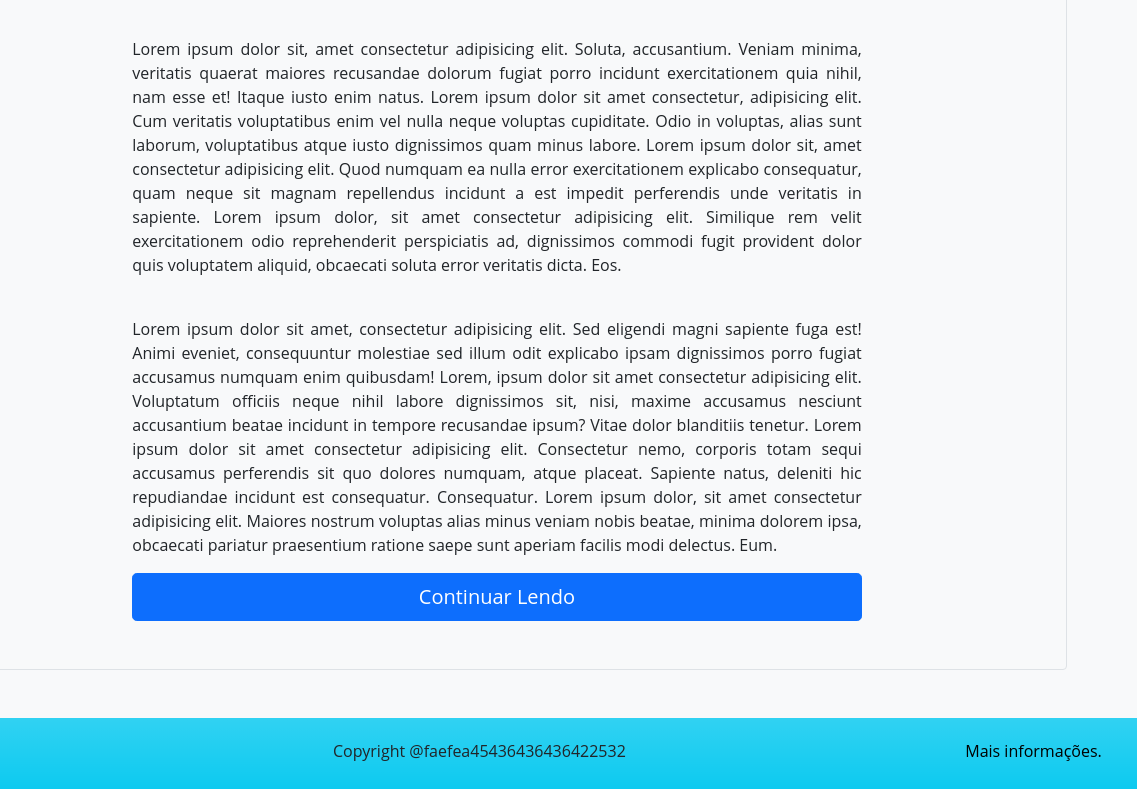
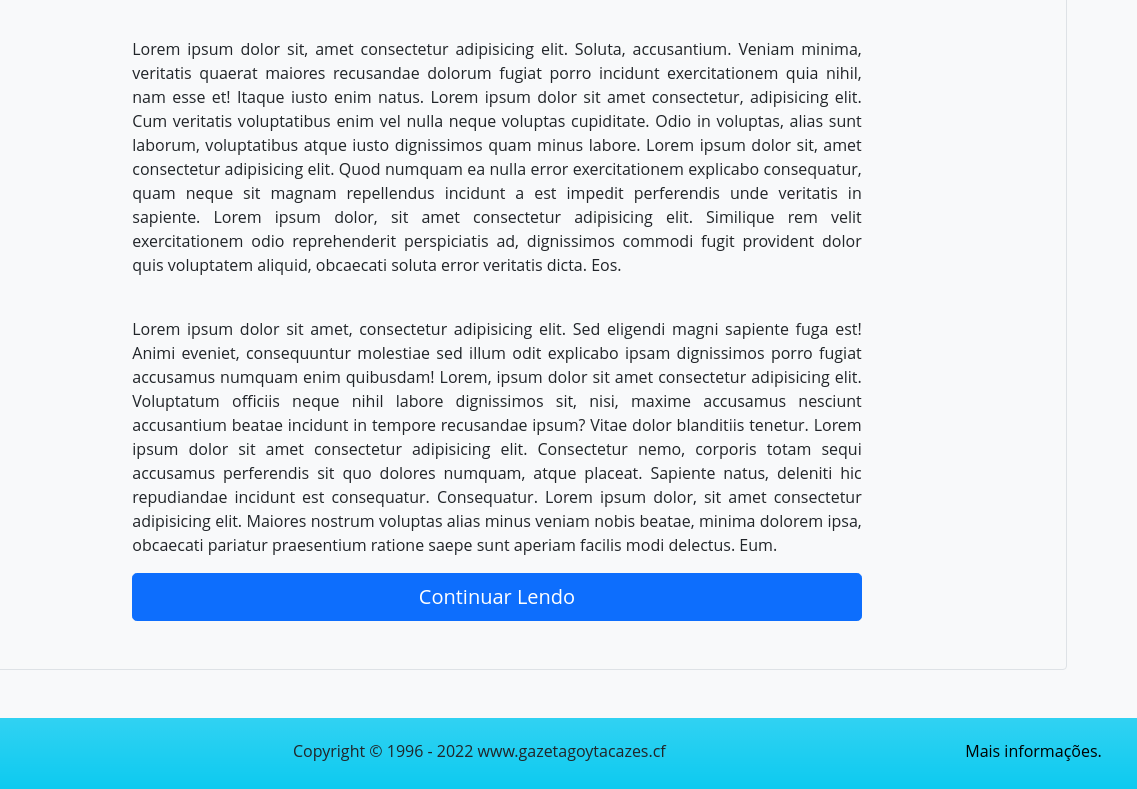
Before and after one commit to Jonatas-Soares-Alves/Mini-ARG-site-de-noticias, a plain HTML site: page Noticia1.html in a window 1280 px wide. Shown: the part 1270-2059 px from the top of the page, 143-1280 px from the left. Drawn offline with nearby package versions, Linux system fonts and the light colour scheme.

Commit message:
CopyRight Fix

```diff
--- a/Noticia1.html
+++ b/Noticia1.html
@@ -298,7 +298,7 @@
             </div>
         </div>
         <div style="display: inline-block; width: 32.2%; height: 50px; vertical-align: bottom;">
-            <p style="text-align: center;">Copyright @faefea45436436436422532</p>
+            <p style="text-align: center;">Copyright © 1996 - 2022 www.gazetagoytacazes.cf</p>
         </div>
         <div style="display: inline-block; width: 32.2%; height: 50px;">
             <p style="text-align: right;"><a href="#" style="text-decoration: none; color: black;">Mais informações.</a></p>
```
Also changed, not shown: Noticia2.html (+1 -1 lines).
